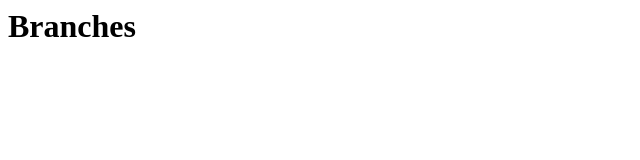
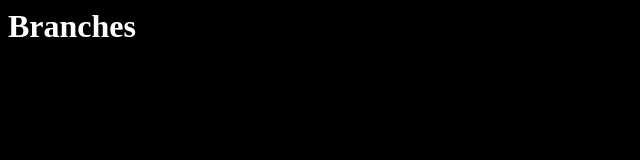
Before and after one commit to sakibahmed181/branches03, a plain HTML site: page index.html in a window 1280 px wide. Shown: the whole page, without its empty margins (0-640 px from the left). Drawn offline with Linux system fonts and the light colour scheme.

Commit message:
In Dark-theme branch,css updated

```diff
--- a/index.css
+++ b/index.css
@@ -1 +1 @@
-body {background: white;color: black;}
+body {background: black;color: white;}
```
